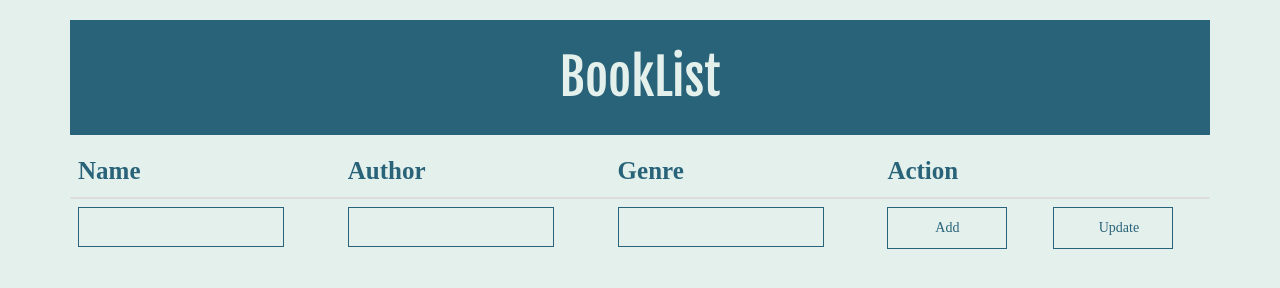
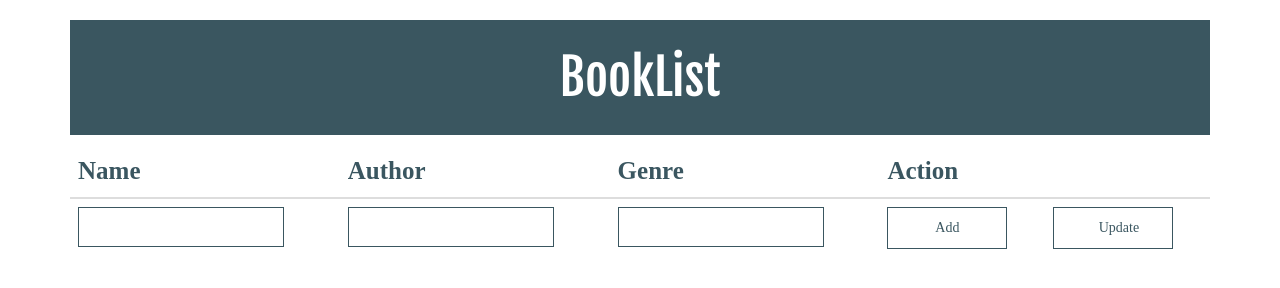
Before and after one commit to florhwu/Shelf, a website: page public/index.html in a window 1280 px wide. Drawn offline with nearby package versions, Linux system fonts and the light colour scheme; no server answers; a web font is replaced by a local one.

Commit message:
db bug fix

```diff
--- a/public/stylesheets/index.css
+++ b/public/stylesheets/index.css
@@ -2,13 +2,13 @@
 @import url('http://fonts.googleapis.com/css?family=Average');
 
 body {
-    background-color: #E4F0EC;
-    color: #296379;
+    background-color: white;
+    color: #3a5660;
 }
 
 h1 {
-    background-color: #296379;
-    color: #E4F0EC;
+    background-color: #3a5660;
+    color: white;
     font-family: "Fjalla One";
     font-size: 50px;
     text-align: center;
@@ -18,8 +18,8 @@ h1 {
 
 table {
     font-family: "Average";
-    background-color: #E4F0EC;
-    color: #296379;
+    background-color: white;
+    color: #3a5660;
 }
 
 th {
@@ -34,15 +34,15 @@ td {
 
 input {
     height: 40px;
-    background-color: #E4F0EC;
-    color: #296379;
-    border: 1px solid #296379;
+    background-color: white;
+    color: #3a5660;
+    border: 1px solid #3a5660;
 }
 
 .button {
-    background-color: #E4F0EC;
-    border: 1px solid #296379;
-    color: #296379;
+    background-color: white;
+    border: 1px solid #3a5660;
+    color: #3a5660;
     padding: 10px 30px;
     width: 120px;
     text-align: center;
@@ -53,17 +53,17 @@ input {
 }
 
 .button:hover {
-    background-color: #296379;
-    border: 1px solid #296379;
-    color: #E4F0EC;
+    background-color: #3a5660;
+    border: 1px solid #3a5660;
+    color: white;
 }
 
 .button-top {
     display: inline-block;
-    background-color: #E4F0EC;
-    color: #296379;
+    background-color: white;
+    color: #3a5660;
     width: 120px;
-    border: 1px solid #296379;
+    border: 1px solid #3a5660;
     padding: 10px 45px;
     font-size: 14px;
     text-align: center;
@@ -71,7 +71,7 @@ input {
 }
 
 .button-top:hover {
-    background-color: #296379;
-    border: 1px solid #296379;
-    color: #E4F0EC;
+    background-color: #3a5660;
+    border: 1px solid #3a5660;
+    color: white;
 }
```
